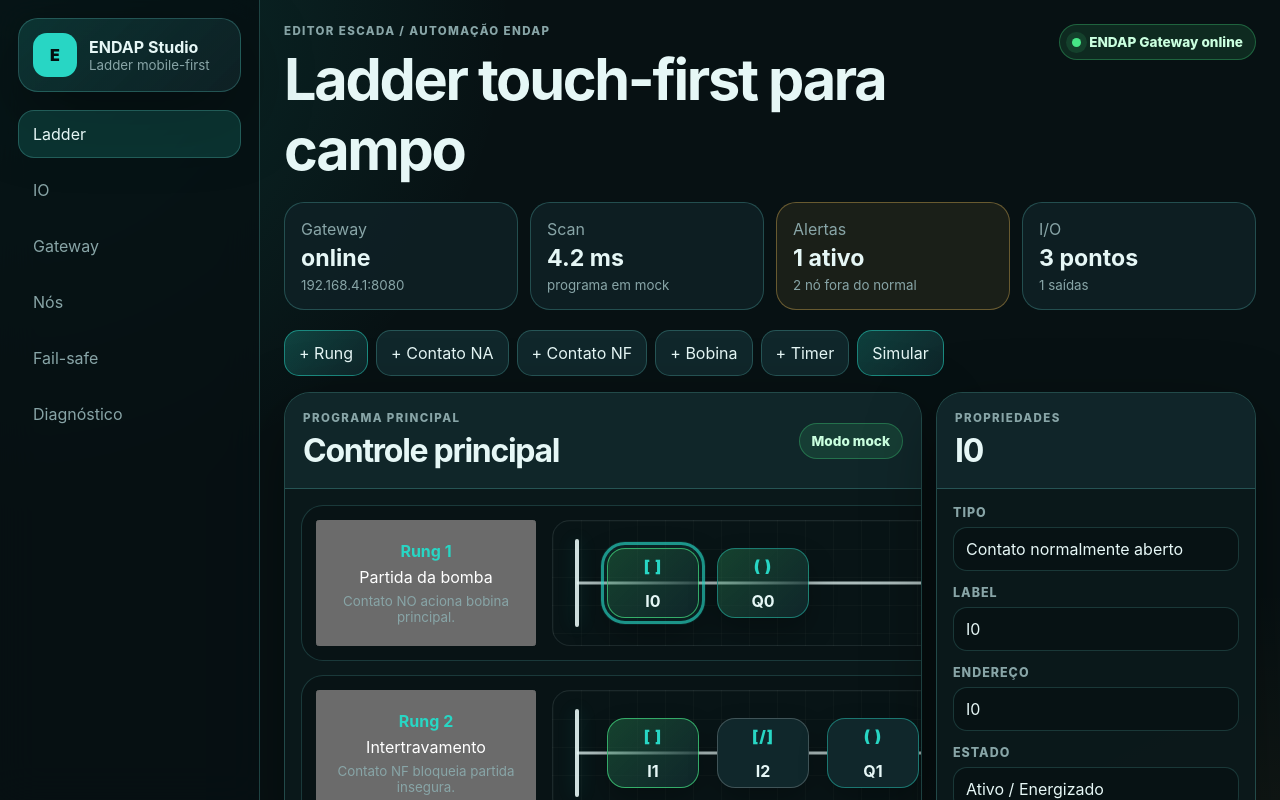
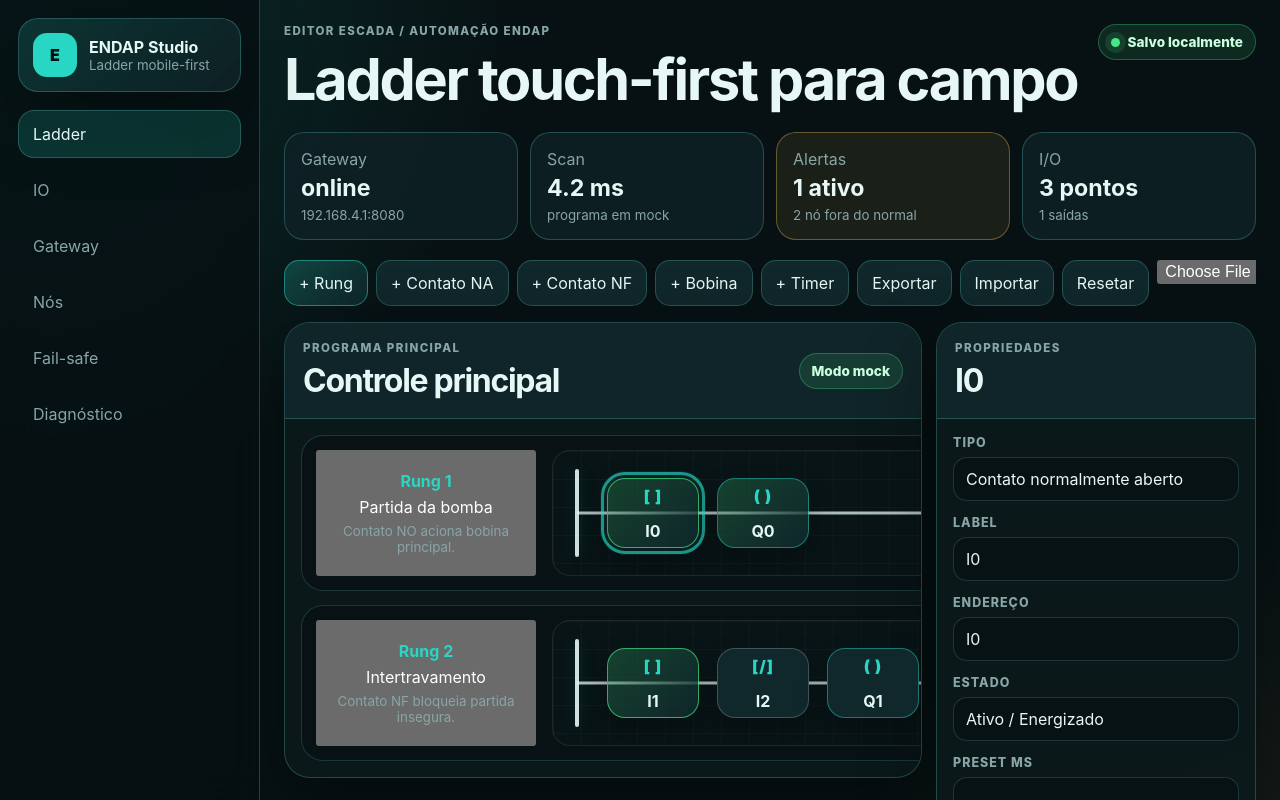
Before and after one commit to mateusrossi-jpg/endap-studio, a React (Vite) app: page / in a window 1280 px wide. Shown: the top 800 px of the page. Built offline with nearby package versions, Linux system fonts and the light colour scheme.

Commit message:
feat: create endap studio web pwa shell

```diff
--- a/src/App.tsx
+++ b/src/App.tsx
@@ -1,5 +1,12 @@
-import { ChangeEvent, useEffect, useMemo, useState } from 'react';
+import { ChangeEvent, useEffect, useMemo, useRef, useState } from 'react';
 import { getMockProject } from './services/mockEndapApi';
+import {
+  clearStoredProject,
+  downloadProjectBackup,
+  importProjectFromFile,
+  loadProjectFromStorage,
+  saveProjectToStorage
+} from './services/storage';
 import { EndapLadderBlock, EndapLadderBlockKind, EndapProject } from './types/endap';
 
 const navItems = ['Ladder', 'IO', 'Gateway', 'Nós', 'Fail-safe', 'Diagnóstico'];
@@ -53,14 +60,33 @@
   const [project, setProject] = useState<EndapProject | null>(null);
   const [selectedBlockId, setSelectedBlockId] = useState<string | null>(null);
   const [selectedRungId, setSelectedRungId] = useState<string | null>(null);
+  const [storageStatus, setStorageStatus] = useState('Carregando projeto local...');
+  const fileInputRef = useRef<HTMLInputElement | null>(null);
 
   useEffect(() => {
+    const storedProject = loadProjectFromStorage();
+
+    if (storedProject) {
+      setProject(storedProject);
+      setSelectedRungId(storedProject.ladderProgram.rungs[0]?.id ?? null);
+      setSelectedBlockId(storedProject.ladderProgram.rungs[0]?.blocks[0]?.id ?? null);
+      setStorageStatus('Projeto restaurado do navegador');
+      return;
+    }
+
     getMockProject().then((loadedProject) => {
       setProject(loadedProject);
       setSelectedRungId(loadedProject.ladderProgram.rungs[0]?.id ?? null);
       setSelectedBlockId(loadedProject.ladderProgram.rungs[0]?.blocks[0]?.id ?? null);
+      setStorageStatus('Projeto mock carregado');
     });
   }, []);
+
+  useEffect(() => {
+    if (!project) return;
+    saveProjectToStorage(project);
+    setStorageStatus('Salvo localmente');
+  }, [project]);
 
   const selectedBlock = useMemo(() => {
     if (!project || !selectedBlockId) return null;
@@ -176,6 +202,34 @@
     });
   }
 
+  function resetProject() {
+    clearStoredProject();
+    getMockProject().then((loadedProject) => {
+      const refreshedProject = { ...loadedProject, updatedAt: new Date().toISOString() };
+      setProject(refreshedProject);
+      setSelectedRungId(refreshedProject.ladderProgram.rungs[0]?.id ?? null);
+      setSelectedBlockId(refreshedProject.ladderProgram.rungs[0]?.blocks[0]?.id ?? null);
+      setStorageStatus('Projeto reiniciado');
+    });
+  }
+
+  async function handleImportProject(event: ChangeEvent<HTMLInputElement>) {
+    const file = event.target.files?.[0];
+    if (!file) return;
+
+    try {
+      const importedProject = await importProjectFromFile(file);
+      setProject({ ...importedProject, updatedAt: new Date().toISOString() });
+      setSelectedRungId(importedProject.ladderProgram.rungs[0]?.id ?? null);
+      setSelectedBlockId(importedProject.ladderProgram.rungs[0]?.blocks[0]?.id ?? null);
+      setStorageStatus('Projeto importado');
+    } catch {
+      setStorageStatus('Falha ao importar projeto');
+    } finally {
+      event.target.value = '';
+    }
+  }
+
   function handlePresetChange(event: ChangeEvent<HTMLInputElement>) {
     const rawValue = event.target.value;
     const presetMs = rawValue.trim() === '' ? undefined : Number(rawValue);
@@ -189,7 +243,7 @@
           <span className="brand-mark">E</span>
           <div>
             <strong>ENDAP Studio</strong>
-            <small>Carregando projeto local...</small>
+            <small>{storageStatus}</small>
           </div>
         </div>
       </main>
@@ -228,7 +282,7 @@
           </div>
           <div className="connection-pill">
             <span className="pulse" />
-            {project.gateway.name} {project.gateway.status}
+            {storageStatus}
           </div>
         </header>
 
@@ -261,7 +315,10 @@
           <button type="button" onClick={() => addBlock('contact-nc')}>+ Contato NF</button>
           <button type="button" onClick={() => addBlock('coil')}>+ Bobina</button>
           <button type="button" onClick={() => addBlock('timer-ton')}>+ Timer</button>
-          <button type="button">Simular</button>
+          <button type="button" onClick={() => downloadProjectBackup(project)}>Exportar</button>
+          <button type="button" onClick={() => fileInputRef.current?.click()}>Importar</button>
+          <button type="button" onClick={resetProject}>Resetar</button>
+          <input ref={fileInputRef} className="file-input" type="file" accept=".json,.endap.json,application/json" onChange={handleImportProject} />
         </section>
 
         <section className="editor-layout">
@@ -347,7 +404,7 @@
                 </div>
 
                 <div className="property-actions">
-                  <button type="button">Salvar mock</button>
+                  <button type="button" onClick={() => saveProjectToStorage(project)}>Salvar local</button>
                   <button type="button" onClick={duplicateSelectedBlock}>Duplicar</button>
                 </div>
               </div>
```
